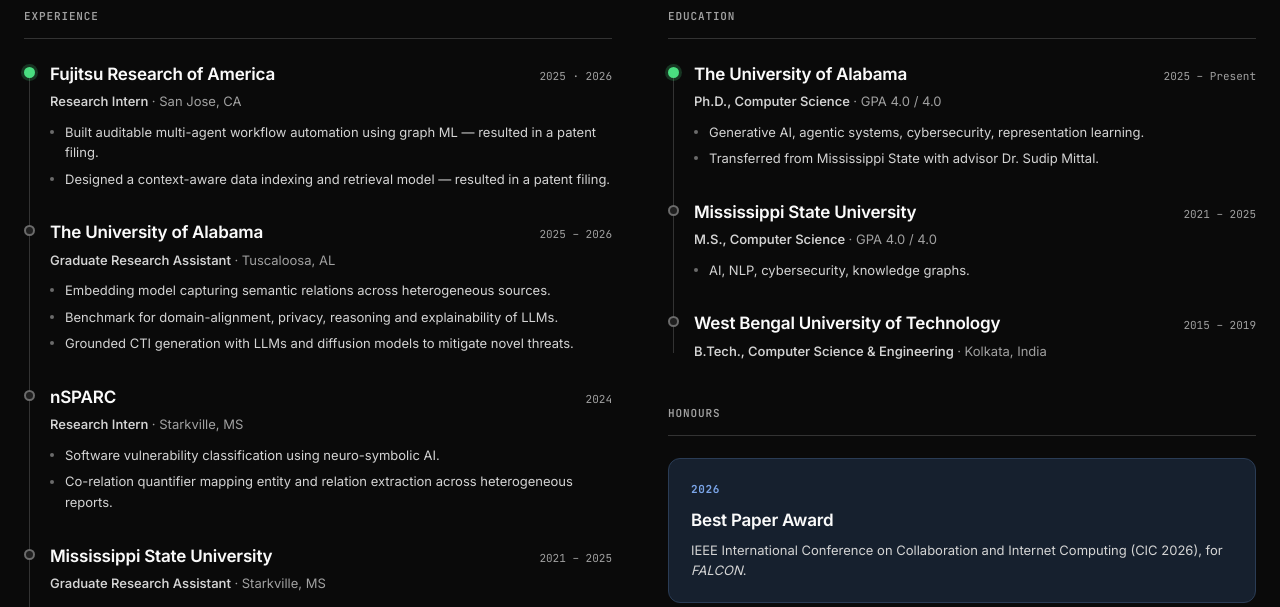
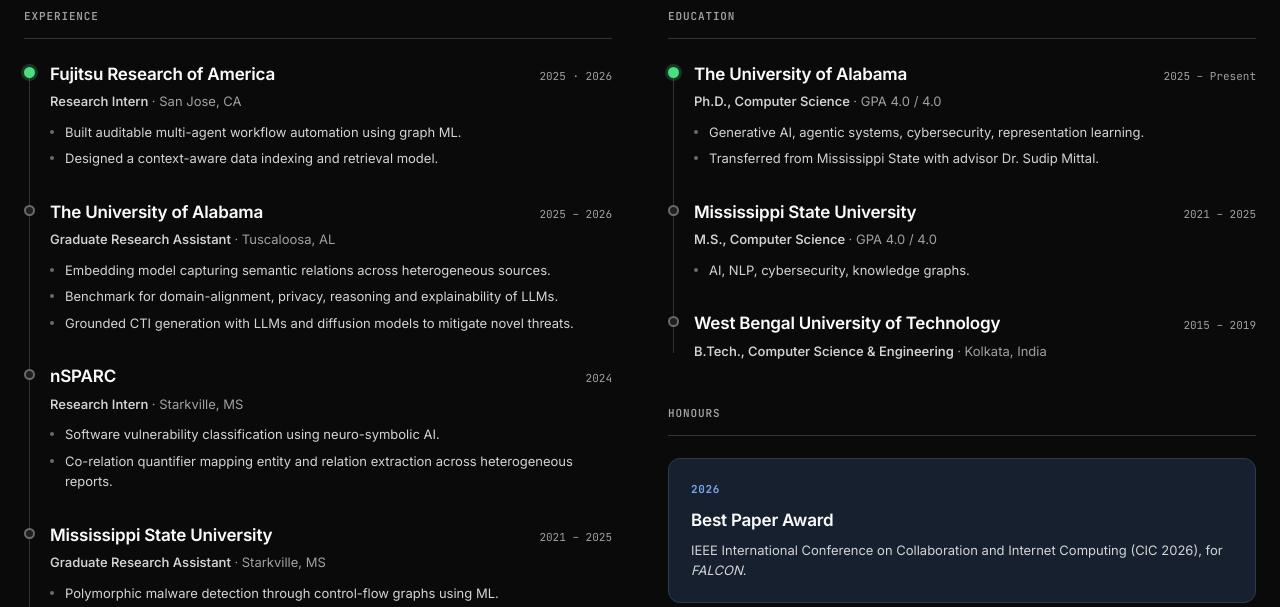
Before and after one commit to shaswata09/shaswata09.github.io, a plain HTML site: page experience.html in a window 1280 px wide. Shown: the part 189-796 px from the top of the page. Drawn offline with Linux system fonts and the light colour scheme.

Commit message:
Experience Fix

```diff
--- a/experience.html
+++ b/experience.html
@@ -124,8 +124,8 @@
                   </div>
                   <p class="tl__role">Research Intern <span>· San Jose, CA</span></p>
                   <ul class="tl__list">
-                    <li>Built auditable multi-agent workflow automation using graph ML — resulted in a patent filing.</li>
-                    <li>Designed a context-aware data indexing and retrieval model — resulted in a patent filing.</li>
+                    <li>Built auditable multi-agent workflow automation using graph ML.</li>
+                    <li>Designed a context-aware data indexing and retrieval model.</li>
                   </ul>
                 </div>
 
```
